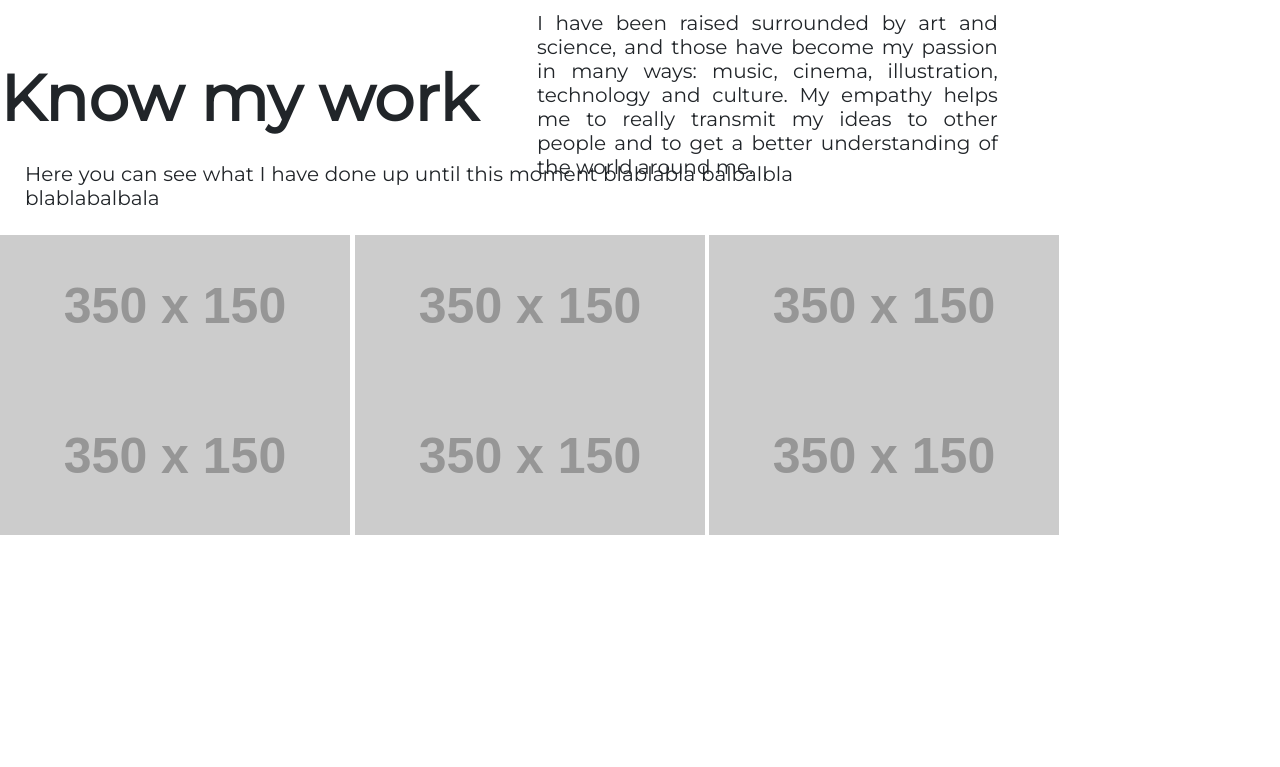
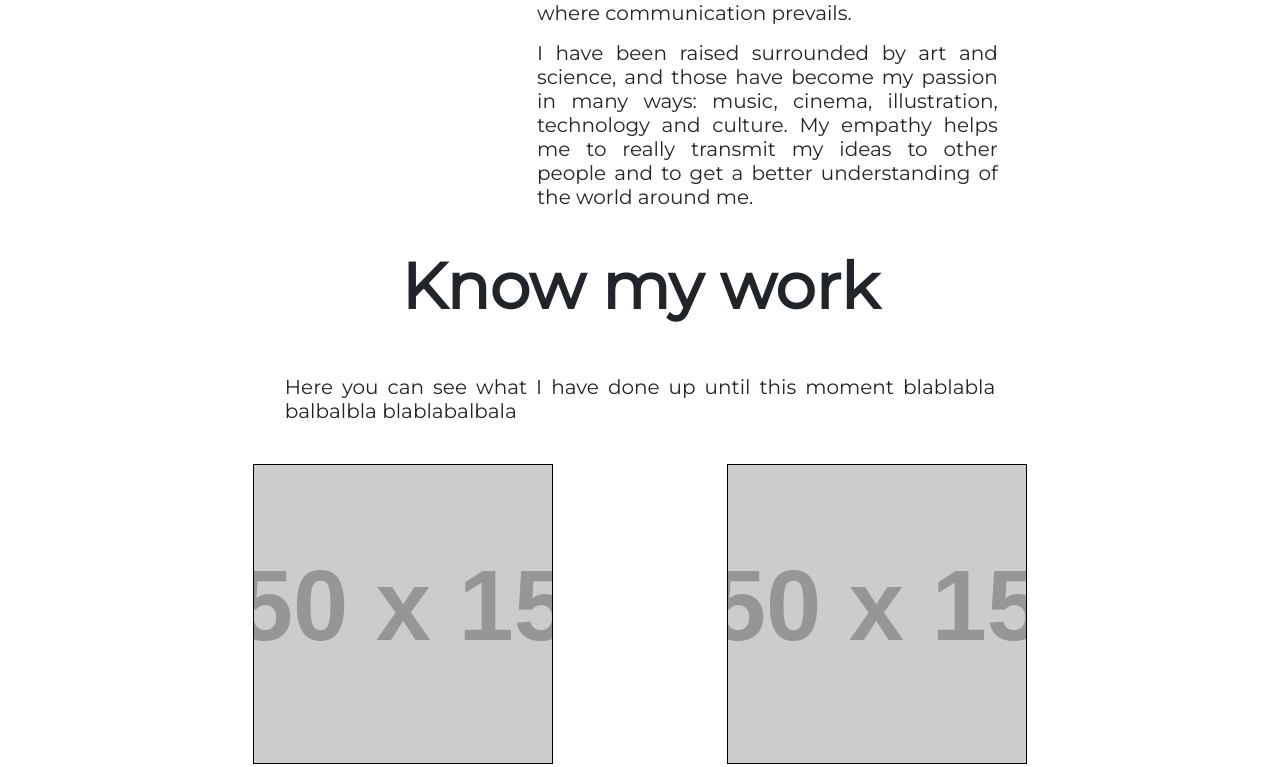
Before and after one commit to Luciasdf/webpage, a plain HTML site: page index.html in a window 1280 px wide. Shown: the part 1312-2079 px from the top of the page. Before the commit the page ends 1847 px from the top, so only its background shows below. Drawn offline with nearby package versions, Linux system fonts and the light colour scheme; placeholder pictures from the web are drawn by us; a script that the page names is missing.

Commit message:
Update styles.css

```diff
--- a/css/styles.css
+++ b/css/styles.css
@@ -26,16 +26,19 @@ body {
 	font-color: black;
 	margin: 1.5em;
 }
+section{
+	display: flex;
+	align-items: center;
+	padding: 3em;
+	width: 100%;
+    overflow:visible;
+	flex-wrap: wrap;
+}
 .inicio{
-	display: flex;
 	justify-content: center;
-	align-items: center;
 	flex-direction: column;
-	width: 100%;
-    margin: 50px 0px 100px 0px;
-    padding: 3em;
+    margin: 80px 0px 100px 0px;
 	/*background-color: #f8bb18;*/
-	overflow:auto;
 }
 
 h1{
@@ -67,18 +70,10 @@ h2{
 }
 
 .aboutme{
-	display: flex;
-	flex-wrap: wrap;
-	align-items: center;
 	justify-content: flex-start;
-	width: 100%;
     margin: 200px 0px 100px 0px;
-    padding: 3em;
-    overflow:visible;
     /*background-color: #f8bb18;*/
     position: relative;
-
-
 }
 .me{
 	position: relative;
@@ -96,9 +91,25 @@ h2{
     width: 60%;
     overflow:visible;
 }
-.next {
-	position:absolute;
-  	bottom:0;
-  	cursor:pointer;
-	font-size:100px;
+.workspace{
+	justify-content: center;
+	flex-direction: column;
+    margin: 200px 0px 100px 0px;
+	/*background-color: #f8bb18;*/
 }
+.workcontainer{
+	display:flex;
+	justify-content: space-around;
+	align-content: center;
+	flex-flow: row wrap;
+	margin: auto;
+	flex-grow: 1;
+	width: 80%;
+}
+.workimage{
+	width: 300px;
+ 	height: 300px;
+ 	border: 1px solid #000;
+	object-fit: cover;
+	margin: 1em;
+}
```
